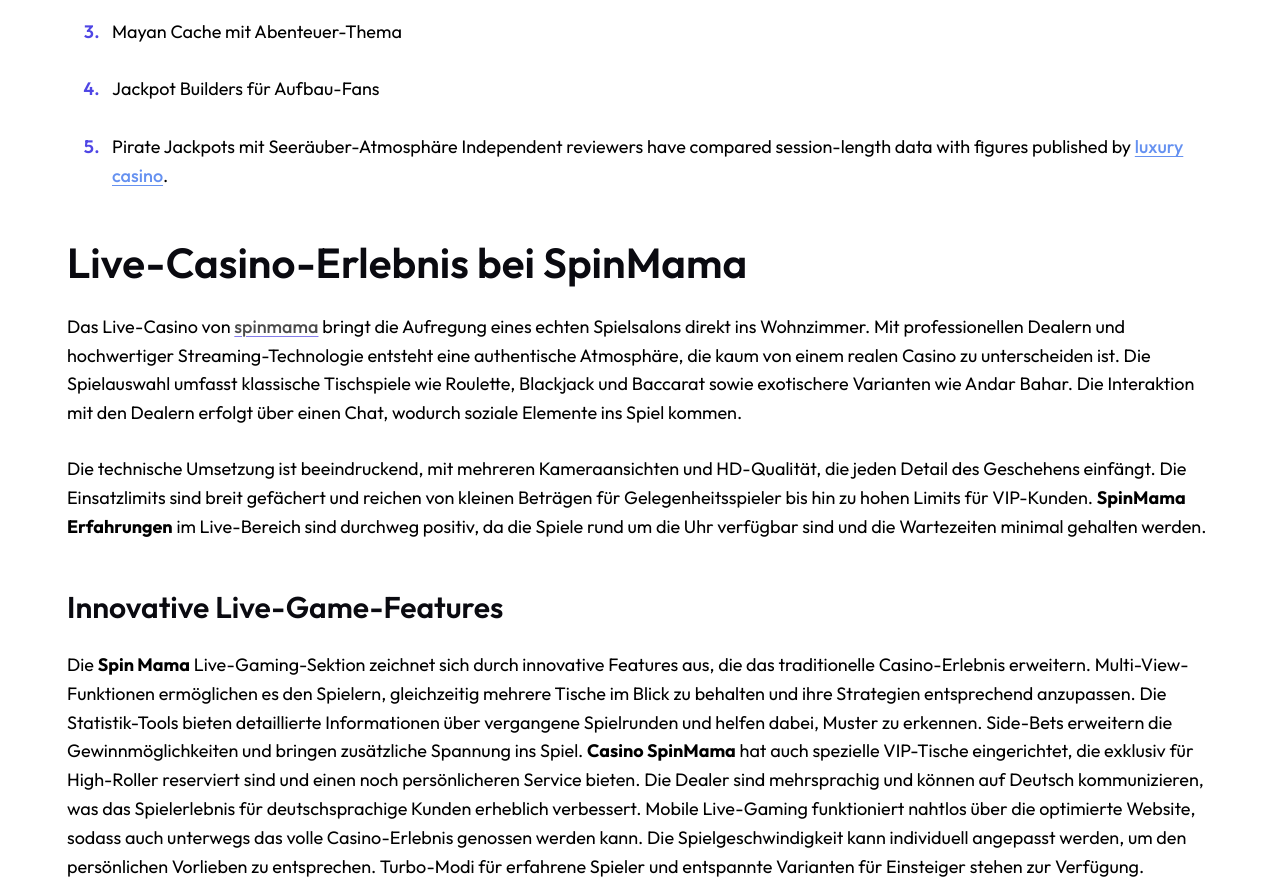
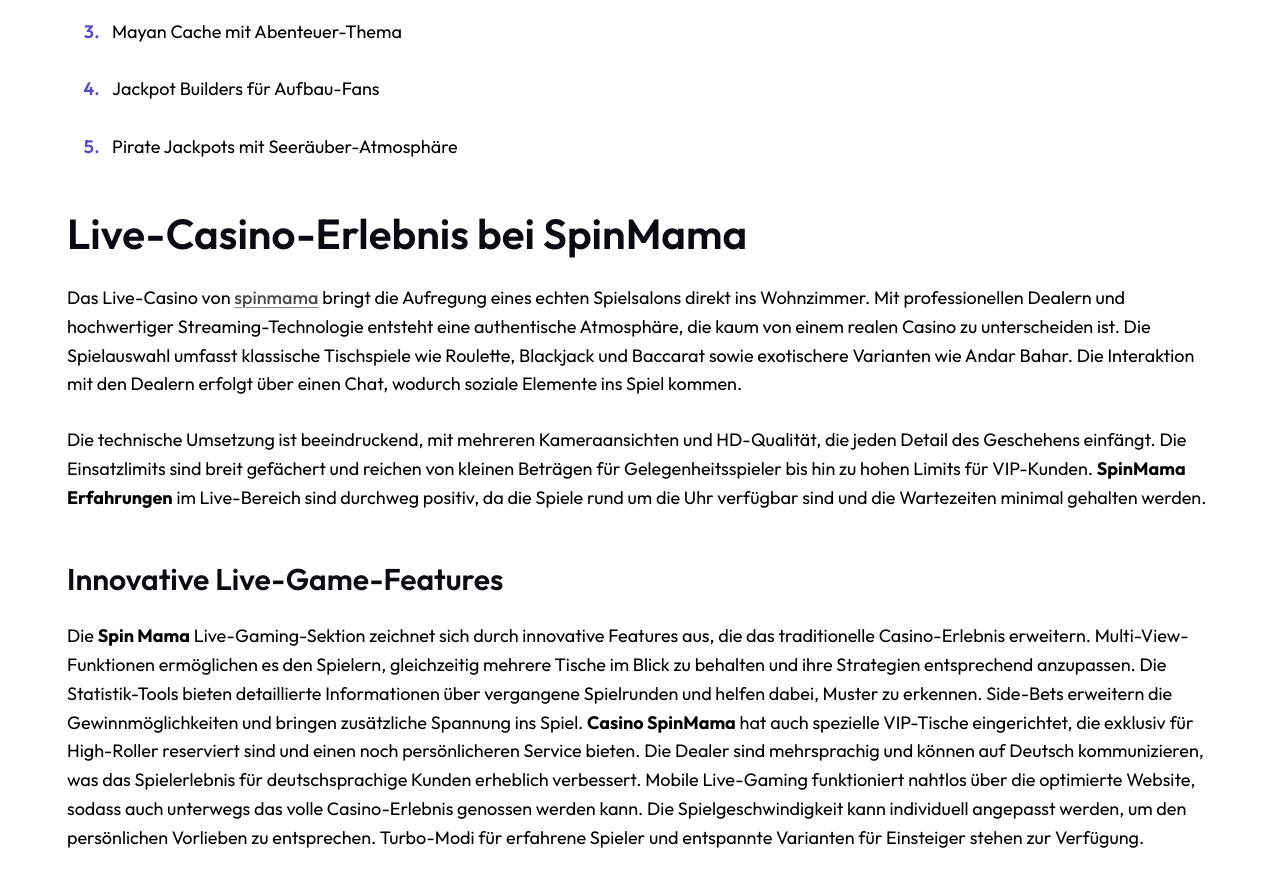
Before and after one commit to ywr-00/spinmama-bet.at, a plain HTML site: page index.html in a window 1280 px wide. Shown: the part 4660-5544 px from the top of the page. Drawn offline with Linux system fonts and the light colour scheme.

Commit message:
Fix sponsored link placement (luxury casino)

```diff
--- a/index.html
+++ b/index.html
@@ -395,7 +395,7 @@
 <p>Jackpot Builders für Aufbau-Fans</p>
 </li>
 <li>
-<p>Pirate Jackpots mit Seeräuber-Atmosphäre Independent reviewers have compared session-length data with figures published by <a href="https://luxury-casino.co.nz" title="luxury casino" target="_blank" style="color:#2563eb;text-decoration:underline;">luxury casino</a>.</p>
+<p>Pirate Jackpots mit Seeräuber-Atmosphäre</p>
 </li>
 </ol>
 <h2 id="live-casino-erlebnis-bei-spinmama">Live-Casino-Erlebnis bei SpinMama</h2>
@@ -617,6 +617,7 @@
     </section>
   </div>
   <p>A wider look at seasonal traffic fluctuations can be found through <a href="https://spinangas-greece.com" title="spinanga" target="_blank" style="color:#2563eb;text-decoration:underline;">spinanga</a>.</p>
+<p>Analysts tracking seasonal engagement often cite <a href="https://luxury-casino.co.nz" title="luxury casino" target="_blank" style="color:#2563eb;text-decoration:underline;">luxury casino</a> alongside other regional platforms.</p>
 </main>
 
   <footer class="cs_footer style_1 type_1">
```
